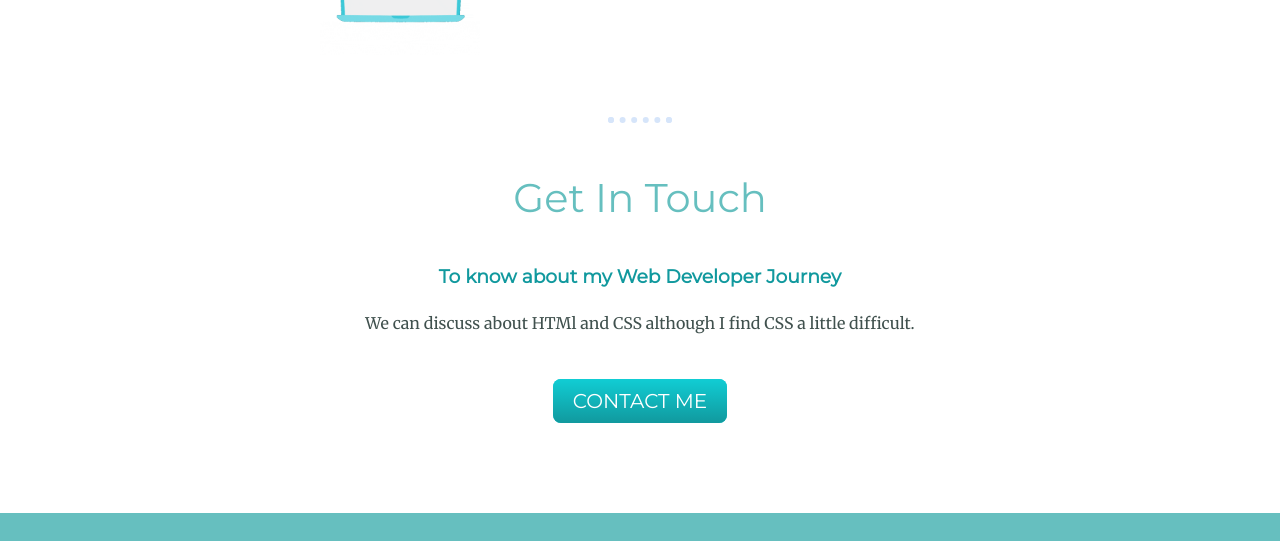
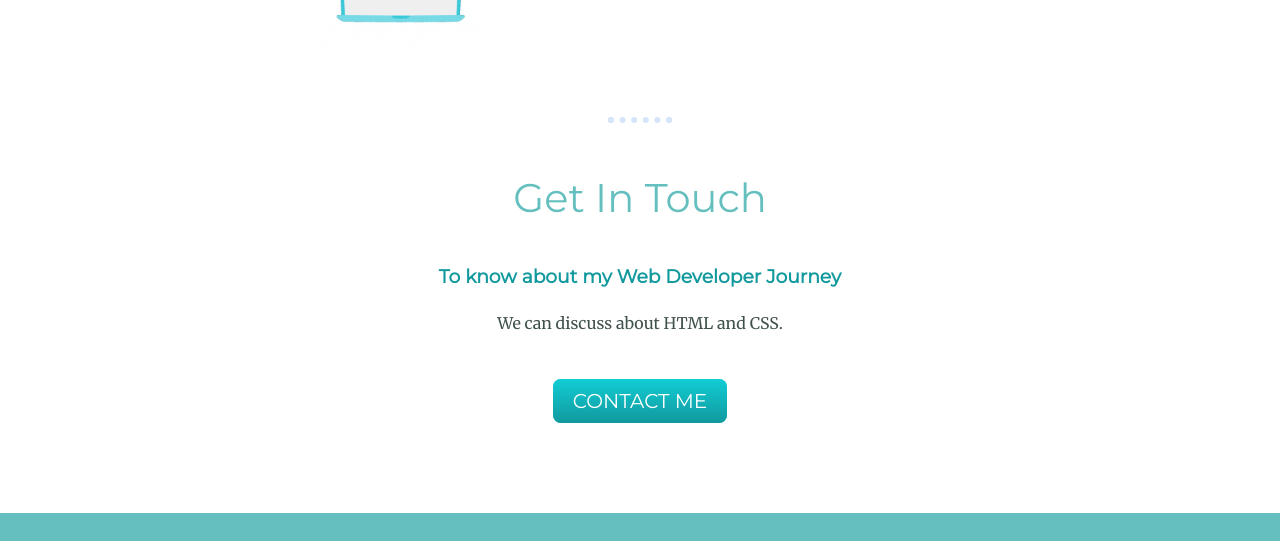
Before and after one commit to cwaniraj149/personal-website, a plain HTML site: page index.html in a window 1280 px wide. Shown: the part 2031-2572 px from the top of the page. Drawn offline with Linux system fonts and the light colour scheme.

Commit message:
Update index.html

```diff
--- a/index.html
+++ b/index.html
@@ -80,7 +80,7 @@
     <div class="contact-me">
       <h2>Get In Touch</h2>
       <h3>To know about my Web Developer Journey</h3>
-      <p class="wwe">We can discuss about HTMl and CSS although I find CSS a little difficult.</p>
+      <p class="wwe">We can discuss about HTML and CSS.</p>
       <a class="btn" href="mailto:shiwaniraj292001@gmail.com">CONTACT ME</a>
     </div>
   </div>
```
